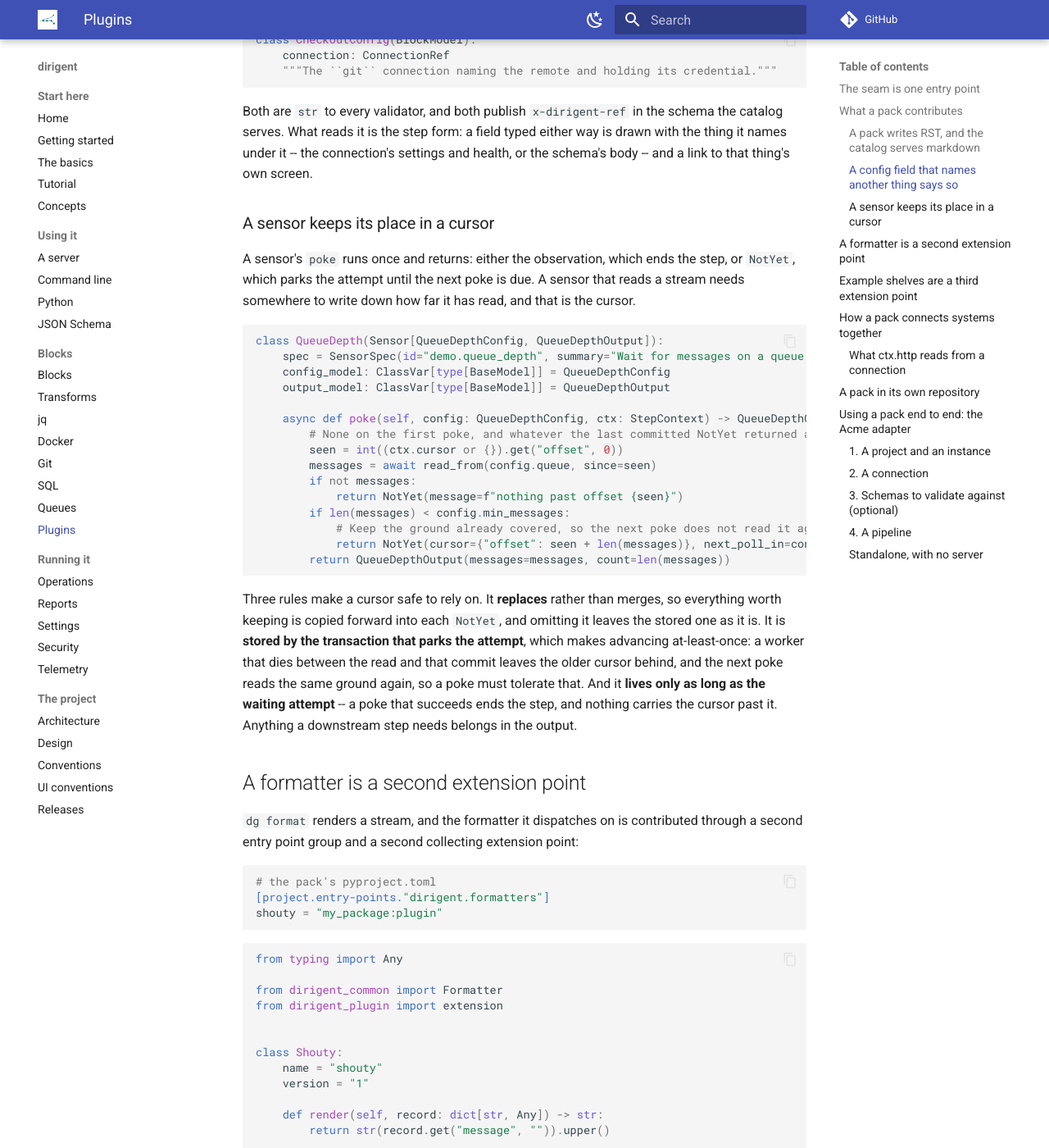
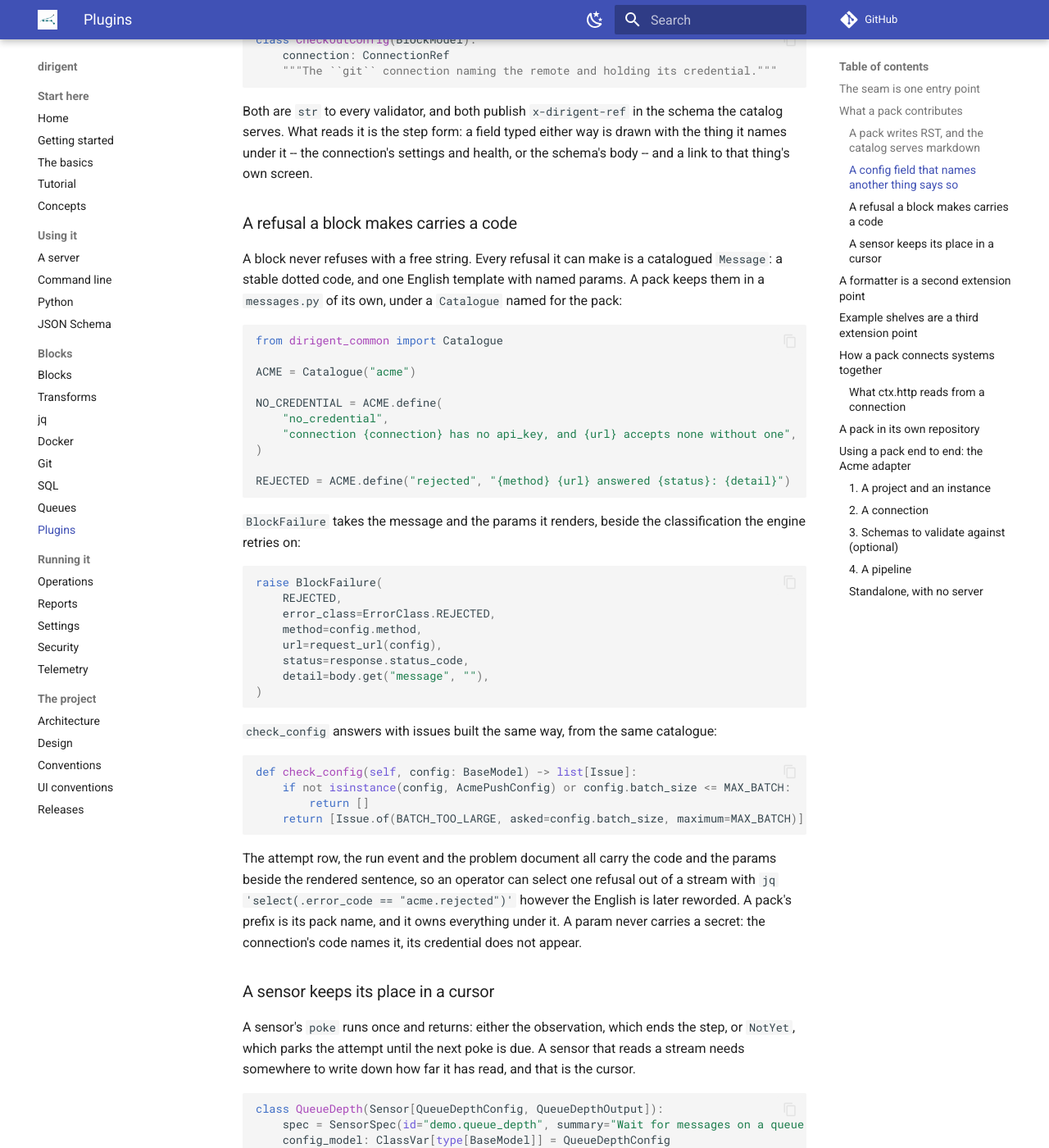
Before and after one commit to winterop-com/dirigent, an MkDocs documentation site: the page built from docs/plugins.md, in a window 1280 px wide and 1400 px high, scrolled down 2366 px. Shown: the whole window at 82% size. Built offline with MkDocs 1.6.1 and Material for MkDocs 9.7.7, drawn with Linux system fonts in a browser that asks for light colours; comment, search, counter and statistics services are not loaded.

Commit message:
docs(messages): a refusal carries a code, and the docs say where to read it

````diff
--- a/docs/plugins.md
+++ b/docs/plugins.md
@@ -110,6 +110,54 @@ Both are `str` to every validator, and both publish `x-dirigent-ref` in the sche
 serves. What reads it is the step form: a field typed either way is drawn with the thing it names
 under it -- the connection's settings and health, or the schema's body -- and a link to that
 thing's own screen.
+
+### A refusal a block makes carries a code
+
+A block never refuses with a free string. Every refusal it can make is a catalogued
+`Message`: a stable dotted code, and one English template with named params. A pack keeps
+them in a `messages.py` of its own, under a `Catalogue` named for the pack:
+
+```python
+from dirigent_common import Catalogue
+
+ACME = Catalogue("acme")
+
+NO_CREDENTIAL = ACME.define(
+    "no_credential",
+    "connection {connection} has no api_key, and {url} accepts none without one",
+)
+
+REJECTED = ACME.define("rejected", "{method} {url} answered {status}: {detail}")
+```
+
+`BlockFailure` takes the message and the params it renders, beside the classification the
+engine retries on:
+
+```python
+raise BlockFailure(
+    REJECTED,
+    error_class=ErrorClass.REJECTED,
+    method=config.method,
+    url=request_url(config),
+    status=response.status_code,
+    detail=body.get("message", ""),
+)
+```
+
+`check_config` answers with issues built the same way, from the same catalogue:
+
+```python
+def check_config(self, config: BaseModel) -> list[Issue]:
+    if not isinstance(config, AcmePushConfig) or config.batch_size <= MAX_BATCH:
+        return []
+    return [Issue.of(BATCH_TOO_LARGE, asked=config.batch_size, maximum=MAX_BATCH)]
+```
+
+The attempt row, the run event and the problem document all carry the code and the params
+beside the rendered sentence, so an operator can select one refusal out of a stream with
+`jq 'select(.error_code == "acme.rejected")'` however the English is later reworded. A pack's
+prefix is its pack name, and it owns everything under it. A param never carries a secret: the
+connection's code names it, its credential does not appear.
 
 ### A sensor keeps its place in a cursor
 
````
Also changed, not shown: docs/cli.md (+9 -5 lines), docs/conventions.md (+31 -0 lines), docs/design.md (+8 -3 lines), docs/python.md (+6 -4 lines), docs/ui-conventions.md (+4 -2 lines), 7 other files.
